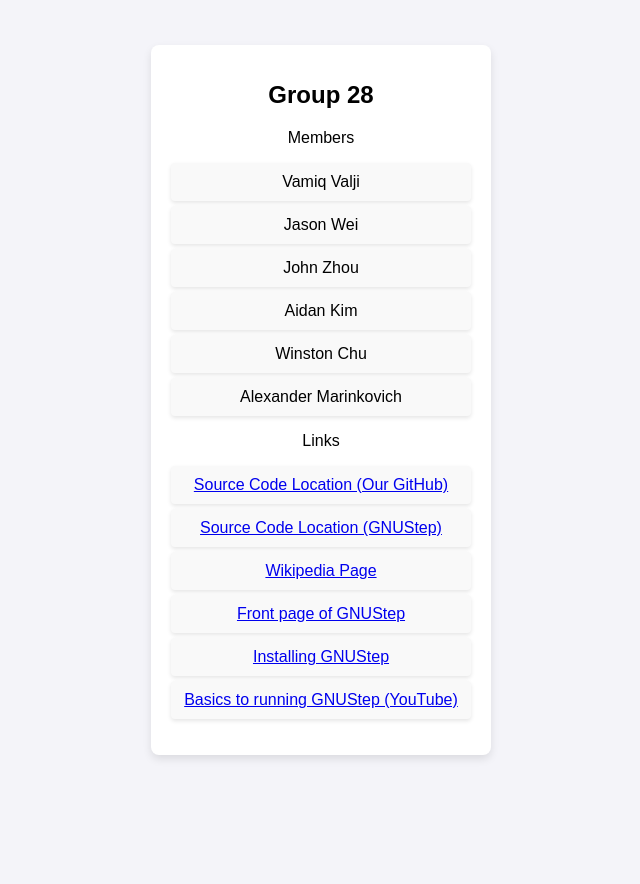
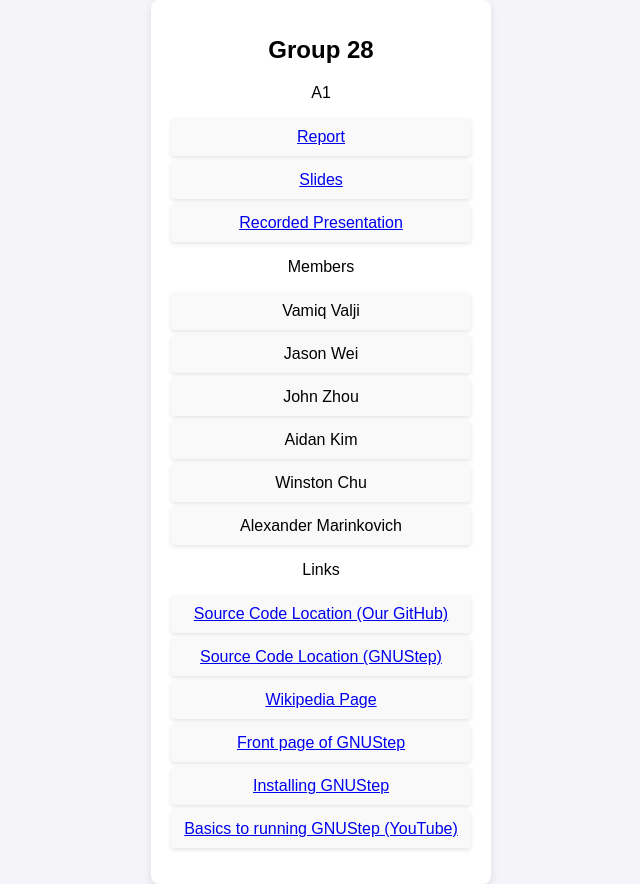
Before and after one commit to VamiqValji/CISC322-GROUP28, a plain HTML site: page index.html in a window 1280 px wide. Shown: the whole page, without its empty margins (319-959 px from the left). Before the commit the page ends 800 px from the top, so only its background shows below. Drawn offline with Linux system fonts and the light colour scheme.

Commit message:
upload a1 stuff

```diff
--- a/index.html
+++ b/index.html
@@ -12,7 +12,6 @@
       display: flex;
       justify-content: center;
       align-items: center;
-      height: 100vh;
       background-color: #f4f4f9;
     }
     .container {
@@ -43,6 +42,12 @@
 <body>
   <div class="container">
     <h1 id="group-name">Group 28</h1>
+    A1
+    <ul class="members">
+      <li><a href="/A1_ Conceptual Architecture GNUstep.pdf">Report</a></li>
+      <li><a href="https://docs.google.com/presentation/d/1A5tbOB0jqGhLxFji7cYp_JDWhIcmGbi-m-5W1ZroQhw/edit?usp=sharing">Slides</a></li>
+      <li><a href="https://youtu.be/VzP9UpIOrO0">Recorded Presentation</a></li>
+    </ul>
     Members
     <ul class="members">
       <li>Vamiq Valji</li>
```
Also changed, not shown: 3 other files.
